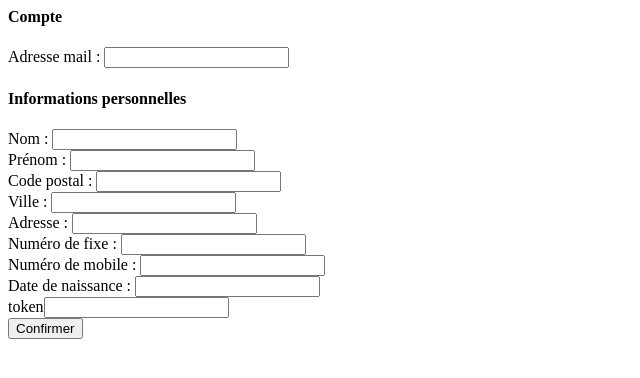
After one commit to Zyxcel314/Member-Space, a Symfony app: template templates/form/_formEditRepresentant.html.twig in a window 1280 px wide. The commit adds this page. Shown: the top 378 px of the page, without its empty margins (0-640 px from the left). Run offline with Twig, Linux system fonts and the light colour scheme; the template is opened without the code that fills it, so the values that code supplies are empty; form fields are guessed from the names that the template uses; some libraries are stand-ins or nearby versions.

Commit message:
modif edit representant

```diff
--- /dev/null
+++ b/templates/form/_formEditRepresentant.html.twig
@@ -0,0 +1,32 @@
+<div class="col p-0 pr-3">
+    {{ form_start(form) }}
+    <h4> Compte </h4>
+    {{ form_row(form.mail, {'label': 'Adresse mail : '}) }}
+    {#{ form_row(form.motDePasse, {'label': 'Mot de passe : '}) }
+    { form_row(form.confirmermdp, {'label': 'Confirmez votre mot de passe : '}) }
+    <small id="pass" class="form-text text-muted"> Veuillez confirmer votre mot de passe </small>#}
+</div>
+<div class="col p-0 pl-3">
+    <h4> Informations personnelles </h4>
+    {{ form_row(form.nom, {'label': 'Nom : '}) }}
+    {{ form_row(form.prenom, {'label': 'Prénom : '}) }}
+    <div class="form-row">
+        <div class="col-md mb-3">
+            {{ form_row(form.codePostal, {'label': 'Code postal : '}) }}
+        </div>
+        <div class="col-md mb-3">
+            {{ form_row(form.ville, {'label': 'Ville : '}) }}
+        </div>
+    </div>
+    {{ form_row(form.adresse, {'label': 'Adresse : '}) }}
+    {{ form_row(form.noFixe, {'label': 'Numéro de fixe : '}) }}
+    {{ form_row(form.noMobile, {'label': 'Numéro de mobile : '}) }}
+    {{ form_row(form.dateNaissance, {'label': 'Date de naissance : '}) }}
+    {% if is_granted('ROLE_ADMIN') %}
+        {{ form_row(form.dateFinAdhesion, {'label': 'Date de fin d\'adhésion : '}) }}
+        {{ form_row(form.estActive, {'label': 'Le compte a-t-il été activé ? '}) }}
+    {% endif %}
+    {{ form_row(form._token) }}
+    <button class="btn btn-primary"> {{ button_label | default('Confirmer') }} </button>
+</div>
+<input type="hidden" name="token" value="{{ csrf_token('representant_famille') }}"/>
--- a/templates/front_office/representant_famille/editRepresentant.html.twig
+++ b/templates/front_office/representant_famille/editRepresentant.html.twig
@@ -8,6 +8,6 @@
     </div>
     <div class="row mx-5 my-3 shadow-lg p-3 bg-white rounded">
         <h3 class="w-100"> Modifier vos informations personnelles </h3>
-        {{ include('form/_formRepresentant.html.twig', {'button_label': 'Modifier'}) }}
+        {{ include('form/_formEditRepresentant.html.twig', {'button_label': 'Modifier'}) }}
     </div>
 {% endblock %}
```
